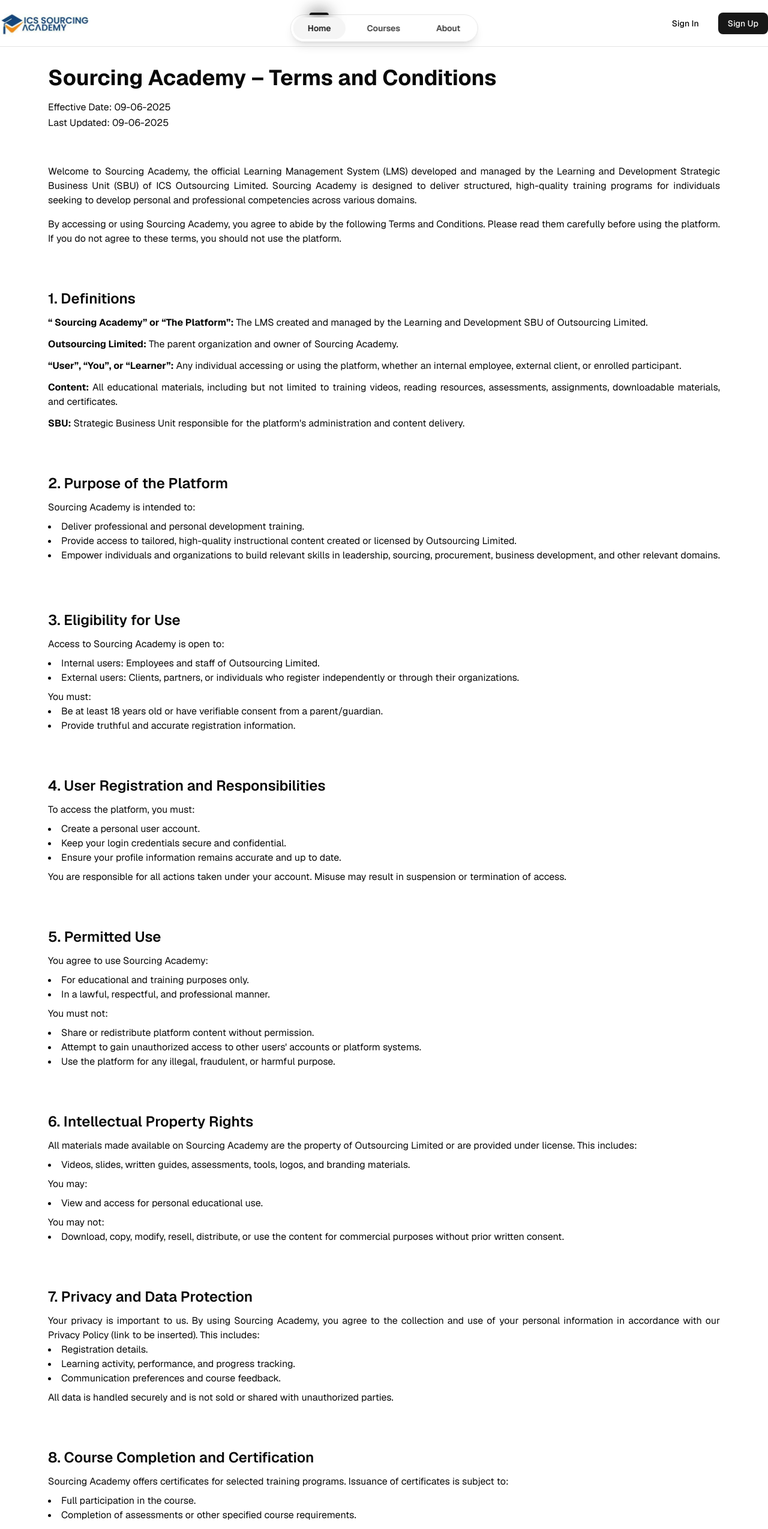
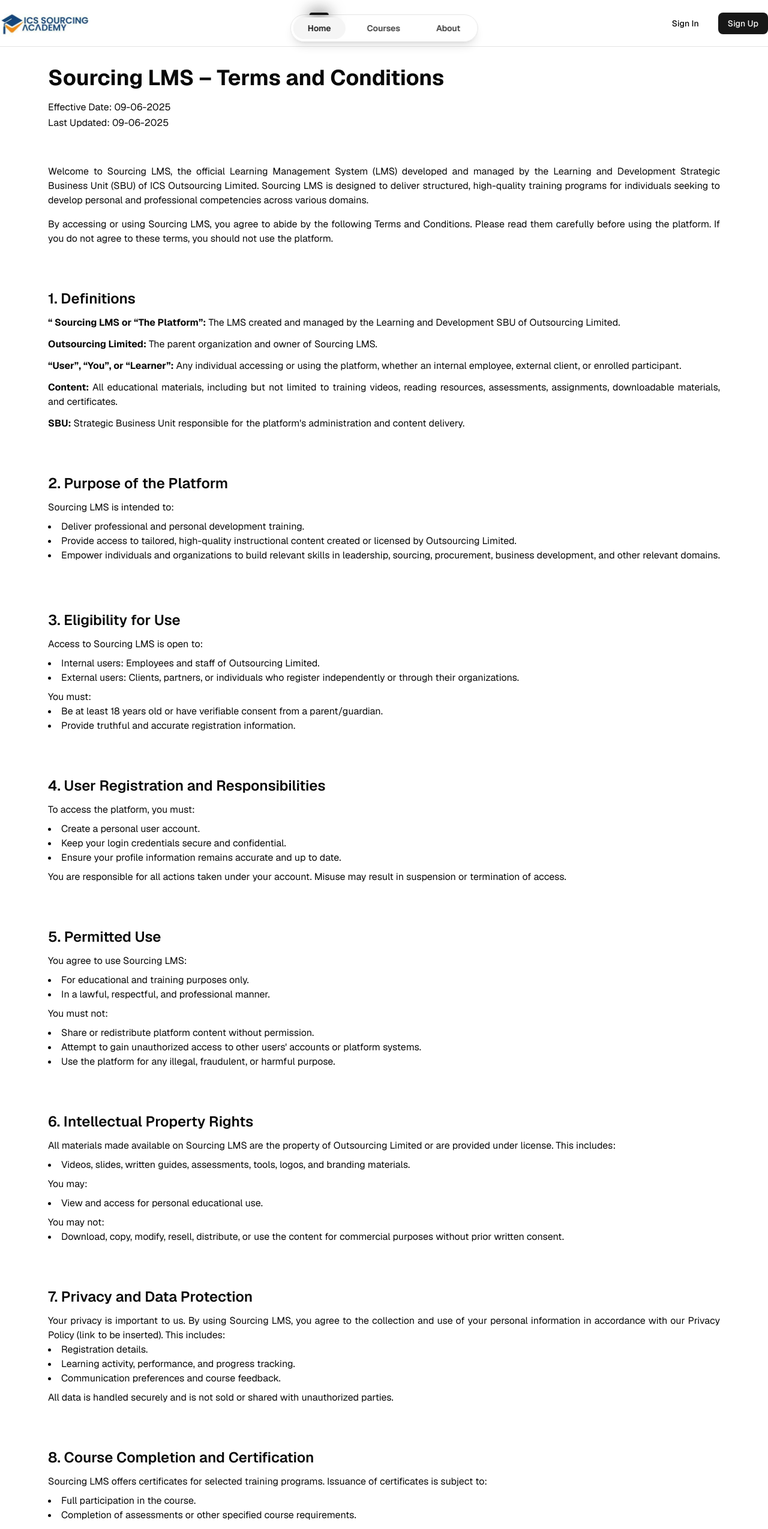
Before and after one commit to bcodestechlimited/ics-lms-web, a React (Vite) app: page /terms-and-condition in a window 1280 px wide. Shown: the top 2549 px of the page at 60% size. Built offline with nearby package versions, Linux system fonts and the light colour scheme; no server answers.

Commit message:
chore: update content

```diff
--- a/index.html
+++ b/index.html
@@ -4,7 +4,7 @@
     <meta charset="UTF-8" />
     <link rel="icon" type="image/png" href="/fa-logo.png" />
     <meta name="viewport" content="width=device-width, initial-scale=1.0" />
-    <title>LOGIRA LMS ACADEMY</title>
+    <title>LOGIRA LMS</title>
   </head>
   <body>
     <div id="root"></div>
--- a/src/data/static-card.ts
+++ b/src/data/static-card.ts
@@ -68,7 +68,7 @@
     // src: "https://images.unsplash.com/photo-1623582854588-d60de57fa33f?q=80&w=3540&auto=format&fit=crop&ixlib=rb-4.0.3&ixid=M3wxMjA3fDB8MHxwaG90by1wYWdlfHx8fGVufDB8fHx8fA%3D%3D",
   },
   {
-    quote: "Logira LMS Learning Academy’s interface is super userdly.",
+    quote: "Logira LMS Learning interface is super userdly.",
     name: "Damilare Ahmod, Lagos",
     designation: "Engineering Lead",
     src: "https://i.imghippo.com/files/hpWL9158NUA.jpg",
@@ -76,7 +76,7 @@
   },
   {
     quote:
-      "The Logira LMS Learning Academy platform is so easy to use! Igated courses effortlessly on my phone during breaks",
+      "The Logira LMS Learning platform is so easy to use! Igated courses effortlessly on my phone during breaks",
     name: "Pelumi Falana, Lagos",
     designation: "VP of Technology",
     src: "https://i.imghippo.com/files/ZfEy6770nDo.jpg",
--- a/src/pages/auth/staff-onboarding.tsx
+++ b/src/pages/auth/staff-onboarding.tsx
@@ -81,9 +81,7 @@
             className="h-[70px] mb-4"
             alt="Company Logo"
           />
-          <h1 className="text-2xl font-semibold mb-2">
-            Welcome to L&D Academy
-          </h1>
+          <h1 className="text-2xl font-semibold mb-2">Welcome to Logira LMS</h1>
           <p className="text-gray-600 text-center">
             Please update your password to complete your account setup
           </p>
--- a/src/pages/course/course-checkout-page.tsx
+++ b/src/pages/course/course-checkout-page.tsx
@@ -144,7 +144,7 @@
                         <div>
                           <h2 className="text-xl font-bold">{course?.title}</h2>
                           <p className="text-gray-600">
-                            Instructor: {import.meta.env.VITE_APP_NAME} ACADEMY
+                            Instructor: {import.meta.env.VITE_APP_NAME} LMS
                           </p>
                           <div className="flex items-center gap-2 mt-1">
                             <span className="text-2xl font-bold">
--- a/src/pages/terms-and-condition/page.tsx
+++ b/src/pages/terms-and-condition/page.tsx
@@ -7,8 +7,7 @@
       <div className="container mx-auto max-w-6xl px-4 py-8">
         {/* Title and Dates */}
         <h1 className="text-4xl font-bold mb-4">
-          {import.meta.env.VITE_APP_NAME} Sourcing Academy – Terms and
-          Conditions
+          {import.meta.env.VITE_APP_NAME} Sourcing LMS – Terms and Conditions
         </h1>
         <p className="text-base leading-relaxed mb-8 text-justify">
           Effective Date: 09-06-2025 <br />
@@ -19,17 +18,17 @@
         <Card className="mb-6 border-0 shadow-none">
           <CardContent className="px-0">
             <p className="text-justify">
-              Welcome to {import.meta.env.VITE_APP_NAME} Sourcing Academy, the
+              Welcome to {import.meta.env.VITE_APP_NAME} Sourcing LMS, the
               official Learning Management System (LMS) developed and managed by
               the Learning and Development Strategic Business Unit (SBU) of ICS
               Outsourcing Limited. {import.meta.env.VITE_APP_NAME}
-              Sourcing Academy is designed to deliver structured, high-quality
+              Sourcing LMS is designed to deliver structured, high-quality
               training programs for individuals seeking to develop personal and
               professional competencies across various domains.
             </p>
             <p className="mt-4 text-justify">
               By accessing or using {import.meta.env.VITE_APP_NAME} Sourcing
-              Academy, you agree to abide by the following Terms and Conditions.
+              LMS, you agree to abide by the following Terms and Conditions.
               Please read them carefully before using the platform. If you do
               not agree to these terms, you should not use the platform.
             </p>
@@ -42,8 +41,7 @@
             <h2 className="text-2xl font-semibold mb-3">1. Definitions</h2>
             <p className="mb-3 text-justify">
               <strong>
-                “{import.meta.env.VITE_APP_NAME} Sourcing Academy” or “The
-                Platform”:
+                “{import.meta.env.VITE_APP_NAME} Sourcing LMS or “The Platform”:
               </strong>{" "}
               The LMS created and managed by the Learning and Development SBU of{" "}
               {import.meta.env.VITE_APP_NAME}
@@ -54,7 +52,7 @@
                 {import.meta.env.VITE_APP_NAME} Outsourcing Limited:
               </strong>{" "}
               The parent organization and owner of{" "}
-              {import.meta.env.VITE_APP_NAME} Sourcing Academy.
+              {import.meta.env.VITE_APP_NAME} Sourcing LMS.
             </p>
             <p className="mb-3 text-justify">
               <strong>“User”, “You”, or “Learner”:</strong> Any individual
@@ -80,7 +78,7 @@
               2. Purpose of the Platform
             </h2>
             <p className="text-justify mb-2">
-              {import.meta.env.VITE_APP_NAME} Sourcing Academy is intended to:
+              {import.meta.env.VITE_APP_NAME} Sourcing LMS is intended to:
             </p>
             <ul className="list-disc list-inside text-justify mb-2">
               <li>Deliver professional and personal development training.</li>
@@ -105,8 +103,7 @@
               3. Eligibility for Use
             </h2>
             <p className="text-justify mb-2">
-              Access to {import.meta.env.VITE_APP_NAME} Sourcing Academy is open
-              to:
+              Access to {import.meta.env.VITE_APP_NAME} Sourcing LMS is open to:
             </p>
             <ul className="list-disc list-inside text-justify mb-2">
               <li>
@@ -157,7 +154,7 @@
           <CardContent className="px-0">
             <h2 className="text-2xl font-semibold mb-3">5. Permitted Use</h2>
             <p className="text-justify mb-2">
-              You agree to use {import.meta.env.VITE_APP_NAME} Sourcing Academy:
+              You agree to use {import.meta.env.VITE_APP_NAME} Sourcing LMS:
             </p>
             <ul className="list-disc list-inside text-justify mb-2">
               <li>For educational and training purposes only.</li>
@@ -188,9 +185,8 @@
             </h2>
             <p className="text-justify mb-2">
               All materials made available on {import.meta.env.VITE_APP_NAME}{" "}
-              Sourcing Academy are the property of{" "}
-              {import.meta.env.VITE_APP_NAME} Outsourcing Limited or are
-              provided under license. This includes:
+              Sourcing LMS are the property of {import.meta.env.VITE_APP_NAME}{" "}
+              Outsourcing Limited or are provided under license. This includes:
             </p>
             <ul className="list-disc list-inside text-justify mb-2">
               <li>
@@ -220,7 +216,7 @@
             </h2>
             <p className="text-justify">
               Your privacy is important to us. By using{" "}
-              {import.meta.env.VITE_APP_NAME} Sourcing Academy, you agree to the
+              {import.meta.env.VITE_APP_NAME} Sourcing LMS, you agree to the
               collection and use of your personal information in accordance with
               our Privacy Policy (link to be inserted). This includes:
             </p>
@@ -243,9 +239,9 @@
               8. Course Completion and Certification
             </h2>
             <p className="text-justify mb-2">
-              {import.meta.env.VITE_APP_NAME} Sourcing Academy offers
-              certificates for selected training programs. Issuance of
-              certificates is subject to:
+              {import.meta.env.VITE_APP_NAME} Sourcing LMS offers certificates
+              for selected training programs. Issuance of certificates is
+              subject to:
             </p>
             <ul className="list-disc list-inside text-justify mb-2">
               <li>Full participation in the course.</li>
@@ -321,8 +317,8 @@
               11. Disclaimers and Limitation of Liability
             </h2>
             <p className="text-justify mb-2">
-              {import.meta.env.VITE_APP_NAME} Sourcing Academy is provided “as
-              is” without warranties of any kind.
+              {import.meta.env.VITE_APP_NAME} Sourcing LMS is provided “as is”
+              without warranties of any kind.
             </p>
             <p className="text-justify mb-2">
               We do not guarantee that every course will meet your expectations
@@ -364,7 +360,7 @@
             </h2>
             <p className="text-justify">
               For support, questions, or concerns related to{" "}
-              {import.meta.env.VITE_APP_NAME} Sourcing Academy, please contact:
+              {import.meta.env.VITE_APP_NAME} Sourcing LMS, please contact:
               <br />
               {import.meta.env.VITE_APP_NAME} Outsourcing Limited – Learning and
               Development SBU
```
Also changed, not shown: src/pages/about-us.tsx (+16 -16 lines), src/pages/home/index.tsx (+16 -18 lines), src/pages/privacy-policy/index.tsx (+5 -5 lines).
